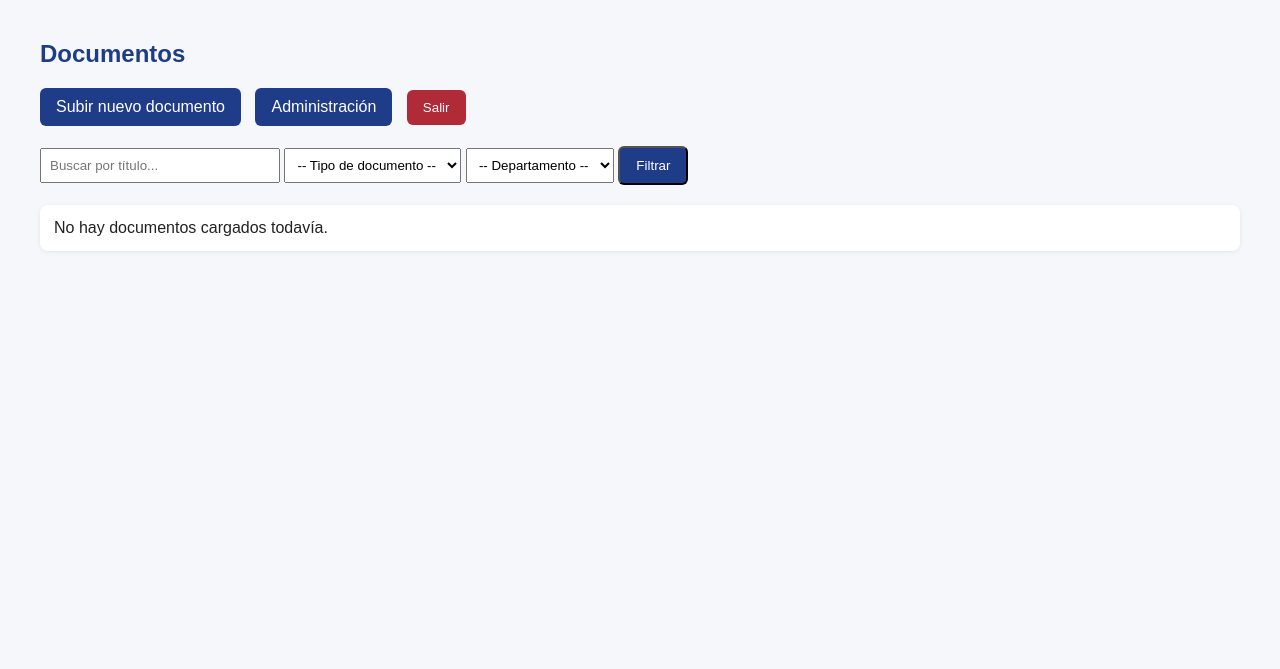
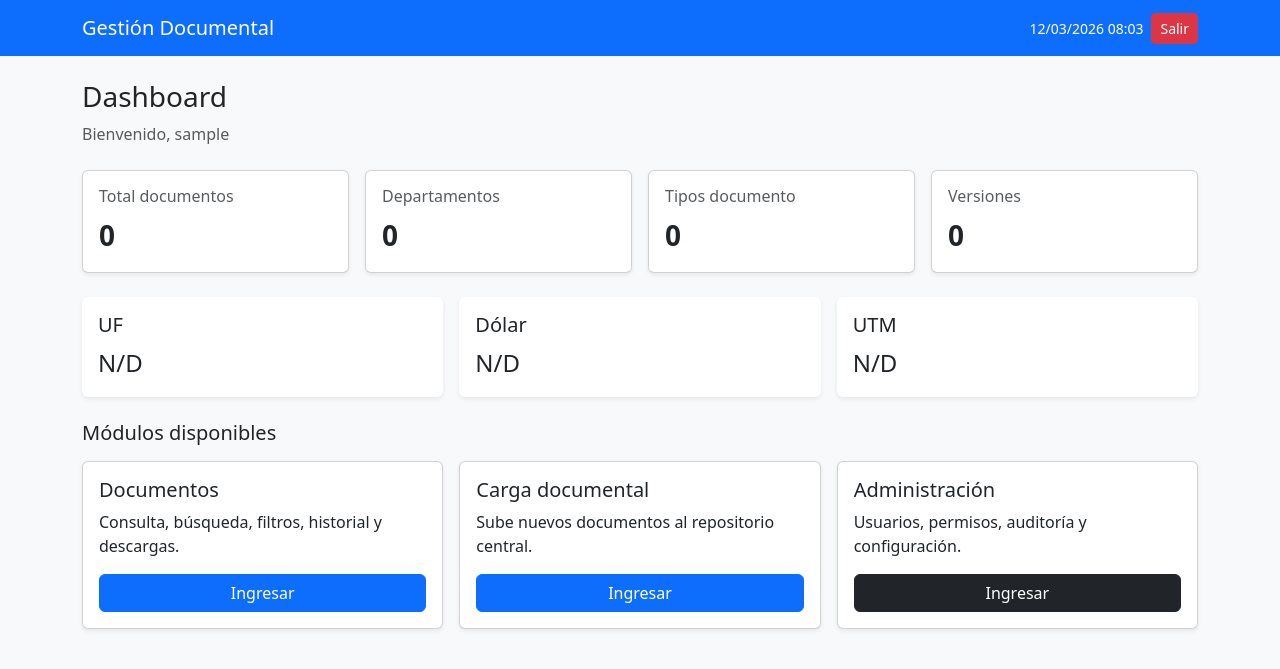
Before and after one commit to jozsef-85/gestion-documental-tens, a Django app: page / in a window 1280 px wide. Shown: the top 669 px of the page. Run offline with Django 5.2, Linux system fonts and the light colour scheme; the visitor is signed in with stand-in values (Sample User, id 1); data that the repository does not hold is empty.

Commit message:
Agrega dashboard inicial y ajustes en documentos

```diff
--- /dev/null
+++ b/core/templates/dashboard.html
@@ -0,0 +1,131 @@
+<!DOCTYPE html>
+<html lang="es">
+<head>
+    <meta charset="UTF-8">
+    <title>Dashboard</title>
+    <meta name="viewport" content="width=device-width, initial-scale=1">
+    <link href="https://cdn.jsdelivr.net/npm/bootstrap@5.3.3/dist/css/bootstrap.min.css" rel="stylesheet">
+</head>
+<body class="bg-light">
+    <nav class="navbar navbar-expand-lg navbar-dark bg-primary">
+        <div class="container">
+            <span class="navbar-brand">Gestión Documental</span>
+            <div class="d-flex align-items-center gap-2">
+                <span class="text-white small">
+                    {{ fecha_actual|date:"d/m/Y" }} {{ fecha_actual|time:"H:i" }}
+                </span>
+                <form action="/accounts/logout/" method="post" class="mb-0">
+                    {% csrf_token %}
+                    <button type="submit" class="btn btn-danger btn-sm">Salir</button>
+                </form>
+            </div>
+        </div>
+    </nav>
+
+    <div class="container py-4">
+        <div class="mb-4">
+            <h1 class="h3">Dashboard</h1>
+            <p class="text-muted mb-0">Bienvenido, {{ request.user.username }}</p>
+        </div>
+
+        <div class="row g-3 mb-4">
+            <div class="col-md-3">
+                <div class="card shadow-sm">
+                    <div class="card-body">
+                        <h6 class="text-muted">Total documentos</h6>
+                        <div class="fs-3 fw-bold">{{ total_documentos }}</div>
+                    </div>
+                </div>
+            </div>
+            <div class="col-md-3">
+                <div class="card shadow-sm">
+                    <div class="card-body">
+                        <h6 class="text-muted">Departamentos</h6>
+                        <div class="fs-3 fw-bold">{{ total_departamentos }}</div>
+                    </div>
+                </div>
+            </div>
+            <div class="col-md-3">
+                <div class="card shadow-sm">
+                    <div class="card-body">
+                        <h6 class="text-muted">Tipos documento</h6>
+                        <div class="fs-3 fw-bold">{{ total_tipos }}</div>
+                    </div>
+                </div>
+            </div>
+            <div class="col-md-3">
+                <div class="card shadow-sm">
+                    <div class="card-body">
+                        <h6 class="text-muted">Versiones</h6>
+                        <div class="fs-3 fw-bold">{{ total_versiones }}</div>
+                    </div>
+                </div>
+            </div>
+        </div>
+
+        <div class="row g-3 mb-4">
+            <div class="col-md-4">
+                <div class="card border-0 shadow-sm">
+                    <div class="card-body">
+                        <h5 class="card-title">UF</h5>
+                        <p class="fs-4 mb-0">{{ uf }}</p>
+                    </div>
+                </div>
+            </div>
+            <div class="col-md-4">
+                <div class="card border-0 shadow-sm">
+                    <div class="card-body">
+                        <h5 class="card-title">Dólar</h5>
+                        <p class="fs-4 mb-0">{{ dolar }}</p>
+                    </div>
+                </div>
+            </div>
+            <div class="col-md-4">
+                <div class="card border-0 shadow-sm">
+                    <div class="card-body">
+                        <h5 class="card-title">UTM</h5>
+                        <p class="fs-4 mb-0">{{ utm }}</p>
+                    </div>
+                </div>
+            </div>
+        </div>
+
+        <h2 class="h5 mb-3">Módulos disponibles</h2>
+        <div class="row g-3">
+            <div class="col-md-4">
+                <div class="card shadow-sm h-100">
+                    <div class="card-body d-flex flex-column">
+                        <h5 class="card-title">Documentos</h5>
+                        <p class="card-text">Consulta, búsqueda, filtros, historial y descargas.</p>
+                        <a href="/documentos/" class="btn btn-primary mt-auto">Ingresar</a>
+                    </div>
+                </div>
+            </div>
+
+            {% if es_admin or es_editor %}
+            <div class="col-md-4">
+                <div class="card shadow-sm h-100">
+                    <div class="card-body d-flex flex-column">
+                        <h5 class="card-title">Carga documental</h5>
+                        <p class="card-text">Sube nuevos documentos al repositorio central.</p>
+                        <a href="/subir/" class="btn btn-primary mt-auto">Ingresar</a>
+                    </div>
+                </div>
+            </div>
+            {% endif %}
+
+            {% if es_admin %}
+            <div class="col-md-4">
+                <div class="card shadow-sm h-100">
+                    <div class="card-body d-flex flex-column">
+                        <h5 class="card-title">Administración</h5>
+                        <p class="card-text">Usuarios, permisos, auditoría y configuración.</p>
+                        <a href="/admin/" class="btn btn-dark mt-auto">Ingresar</a>
+                    </div>
+                </div>
+            </div>
+            {% endif %}
+        </div>
+    </div>
+</body>
+</html>
--- a/core/templates/listar_documentos.html
+++ b/core/templates/listar_documentos.html
@@ -39,10 +39,27 @@
 </head>
 <body>
     <h2>Documentos</h2>
-<div class="topbar">
-    <a class="btn" href="/subir/">Subir nuevo documento</a>
-    <a class="btn" href="/admin/">Administración</a>
-
+    <div class="topbar">
+        <a class="btn" href="/subir/">Subir nuevo documento</a>
+        <a class="btn" href="/admin/">Administración</a>
+    <div style="display:flex; gap:15px; flex-wrap:wrap; margin-bottom:20px;">
+        <div class="card" style="min-width:180px;">
+            <strong>Total documentos</strong><br>
+            {{ total_documentos }}
+        </div>
+        <div class="card" style="min-width:180px;">
+            <strong>Departamentos</strong><br>
+            {{ total_departamentos }}
+        </div>
+        <div class="card" style="min-width:180px;">
+            <strong>Tipos de documento</strong><br>
+            {{ total_tipos }}
+        </div>
+        <div class="card" style="min-width:180px;">
+            <strong>Versiones registradas</strong><br>
+            {{ total_versiones }}
+        </div>
+    </div>
     <form action="/accounts/logout/" method="post" style="display:inline;">
         {% csrf_token %}
         <button type="submit" class="btn logout" style="border:none; cursor:pointer;">Salir</button>
--- a/core/urls.py
+++ b/core/urls.py
@@ -2,7 +2,8 @@ from django.urls import path
 from . import views
 
 urlpatterns = [
-    path('', views.listar_documentos, name='listar_documentos'),
+    path('', views.dashboard, name='dashboard'),
+    path('documentos/', views.listar_documentos, name='listar_documentos'),
     path('subir/', views.subir_documento, name='subir_documento'),
     path('version/<int:documento_id>/', views.subir_version, name='subir_version'),
     path('historial/<int:documento_id>/', views.historial_versiones, name='historial_versiones'),
--- a/core/views.py
+++ b/core/views.py
@@ -1,11 +1,31 @@
-from .models import TipoDocumento, Departamento
 from django.shortcuts import render, redirect
 from django.contrib.auth.decorators import login_required, permission_required
+from django.utils.timezone import localtime
 from .forms import DocumentoForm, VersionDocumentoForm
-from .models import Documento, VersionDocumento, Auditoria
+from .models import Documento, VersionDocumento, Auditoria, TipoDocumento, Departamento
+from urllib.request import urlopen
+import json
 
 
-@login_required
+def obtener_indicadores():
+    datos = {
+        "uf": "N/D",
+        "dolar": "N/D",
+        "utm": "N/D",
+    }
+
+    try:
+        with urlopen("https://mindicador.cl/api", timeout=5) as response:
+            payload = json.loads(response.read().decode("utf-8"))
+            datos["uf"] = payload.get("uf", {}).get("valor", "N/D")
+            datos["dolar"] = payload.get("dolar", {}).get("valor", "N/D")
+            datos["utm"] = payload.get("utm", {}).get("valor", "N/D")
+    except Exception:
+        pass
+
+    return datos
+
+
 def registrar_auditoria(request, accion, entidad, entidad_id=None, detalle=""):
     Auditoria.objects.create(
         usuario=request.user,
@@ -15,6 +35,26 @@ def registrar_auditoria(request, accion, entidad, entidad_id=None, detalle=""):
         detalle=detalle,
         ip=request.META.get('REMOTE_ADDR')
     )
+
+
+@login_required
+def dashboard(request):
+    indicadores = obtener_indicadores()
+    ahora = localtime()
+
+    return render(request, 'dashboard.html', {
+        'total_documentos': Documento.objects.count(),
+        'total_departamentos': Departamento.objects.count(),
+        'total_tipos': TipoDocumento.objects.count(),
+        'total_versiones': VersionDocumento.objects.count(),
+        'fecha_actual': ahora,
+        'uf': indicadores["uf"],
+        'dolar': indicadores["dolar"],
+        'utm': indicadores["utm"],
+        'es_admin': request.user.is_superuser or request.user.groups.filter(name="Administradores").exists(),
+        'es_editor': request.user.groups.filter(name="Editores").exists(),
+        'es_lector': request.user.groups.filter(name="Lectores").exists(),
+    })
 
 
 @login_required
@@ -38,7 +78,12 @@ def listar_documentos(request):
         'docs': docs,
         'tipos': TipoDocumento.objects.all(),
         'departamentos': Departamento.objects.all(),
+        'total_documentos': Documento.objects.count(),
+        'total_departamentos': Departamento.objects.count(),
+        'total_tipos': TipoDocumento.objects.count(),
+        'total_versiones': VersionDocumento.objects.count(),
     })
+
 
 @login_required
 @permission_required('core.add_documento', raise_exception=True)
@@ -50,14 +95,12 @@ def subir_documento(request):
             doc.creado_por = request.user
             doc.save()
 
-            # Auditoría
-            Auditoria.objects.create(
-                usuario=request.user,
+            registrar_auditoria(
+                request,
                 accion="Creación de documento",
                 entidad="Documento",
                 entidad_id=doc.id,
-                detalle=f"Documento creado: {doc.titulo}",
-                ip=request.META.get('REMOTE_ADDR')
+                detalle=f"Documento creado: {doc.titulo}"
             )
 
             return redirect('listar_documentos')
@@ -87,14 +130,12 @@ def subir_version(request, documento_id):
             documento.version_actual = form.cleaned_data['numero_version']
             documento.save()
 
-            # Auditoría
-            Auditoria.objects.create(
-                usuario=request.user,
+            registrar_auditoria(
+                request,
                 accion="Nueva versión",
                 entidad="Documento",
                 entidad_id=documento.id,
-                detalle=f"Nueva versión {form.cleaned_data['numero_version']} del documento {documento.titulo}",
-                ip=request.META.get('REMOTE_ADDR')
+                detalle=f"Nueva versión {form.cleaned_data['numero_version']} del documento {documento.titulo}"
             )
 
             return redirect('listar_documentos')
```
